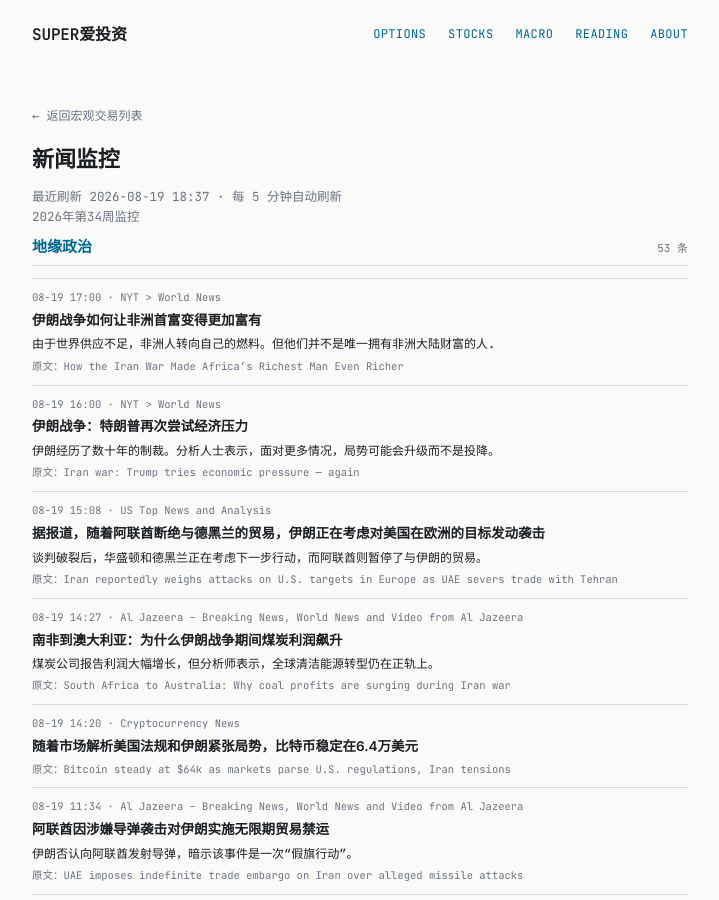
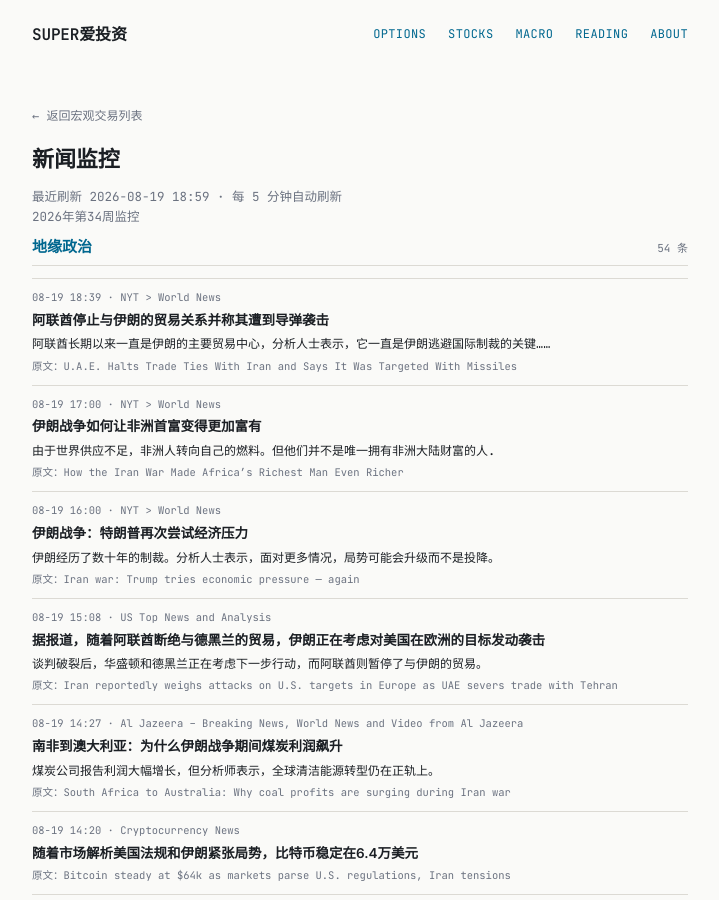
Before and after one commit to tang3super/tang3super.github.io, a Jekyll site: the page built from macro-trade/news-digest.md, in a window 1280 px wide and 900 px high. Shown: the whole window, without its empty margins (280-999 px from the left). Built offline with Jekyll 4.4.1, drawn with Linux system fonts in a browser that asks for light colours.

Commit message:
sync news-digest article

```diff
--- a/macro-trade/news-digest.md
+++ b/macro-trade/news-digest.md
@@ -5,11 +5,18 @@ title: 新闻监控
 date: '2026-08-19'
 summary: 2026年第34周监控
 week_label: 2026年第34周监控
-last_updated: 2026-08-19 18:37
+last_updated: 2026-08-19 18:59
 refresh_note: 每 5 分钟自动刷新
 topics:
 - name: 地缘政治
   items:
+  - title: U.A.E. Halts Trade Ties With Iran and Says It Was Targeted With Missiles
+    summary: The Emirates has long been a major trading hub for Iran, and analysts say it has been key to Iranian efforts to evade international sanction…
+    link: https://www.nytimes.com/2026/08/19/world/middleeast/uae-cuts-trade-ties-iran-missiles.html
+    source: NYT > World News
+    time: 08-19 18:39
+    title_zh: 阿联酋停止与伊朗的贸易关系并称其遭到导弹袭击
+    summary_zh: 阿联酋长期以来一直是伊朗的主要贸易中心，分析人士表示，它一直是伊朗逃避国际制裁的关键……
   - title: How the Iran War Made Africa’s Richest Man Even Richer
     summary: Africans have turned to one of their own for fuel as the world’s supplies run low. But they are not the only ones with the continent’s riche…
     link: https://www.nytimes.com/2026/08/19/world/africa/dangote-iran-refinery-oil-nigeria.html
```
